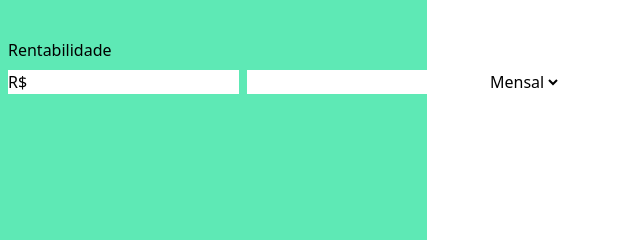
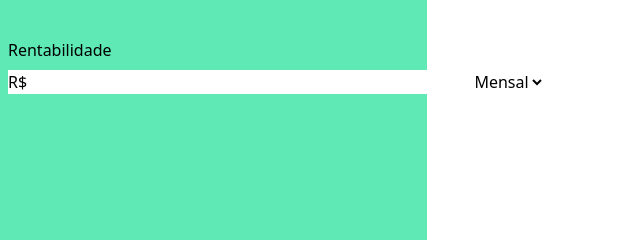
Before and after one commit to AugustoR-09/Calculadora-de-Investimentos, a website built with Vite: page index.html in a window 1280 px wide. Shown: the part 338-578 px from the top of the page, 0-640 px from the left. Built offline with nearby package versions, Linux system fonts and the light colour scheme.

Commit message:
Forgot to push

```diff
--- a/index.html
+++ b/index.html
@@ -14,7 +14,7 @@
 
       <form id="myForm" class="w-full flex flex-col gap-2">
         <label for="returnRate">Rentabilidade</label>
-        <div class="w-full flex gap-2">
+        <div class="w-full flex">
           <input type="text" class="1/6 bg-white p-0.8" value="R$" disabled />
           <input
             type="text"
@@ -25,7 +25,7 @@
           <select
             name="evaluationPeriod"
             id="evaluationPeriod"
-            class="1/3 bg-white p-0.8"
+            class="1/3 bg-white p-0.8 rounded-r-lg text-center"
           >
             <option value="monthly">Mensal</option>
             <option value="yearly">Anual</option>
```
